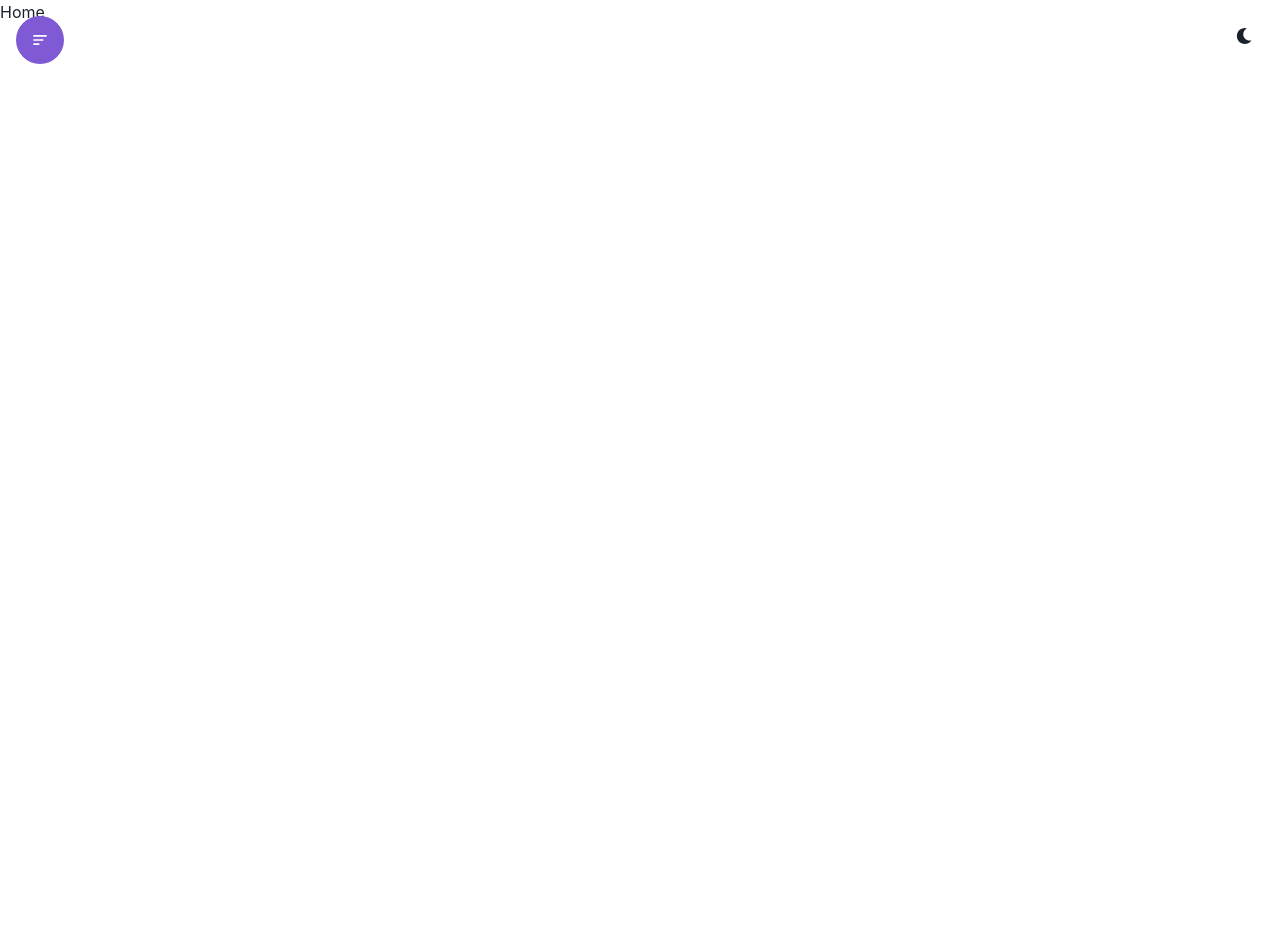
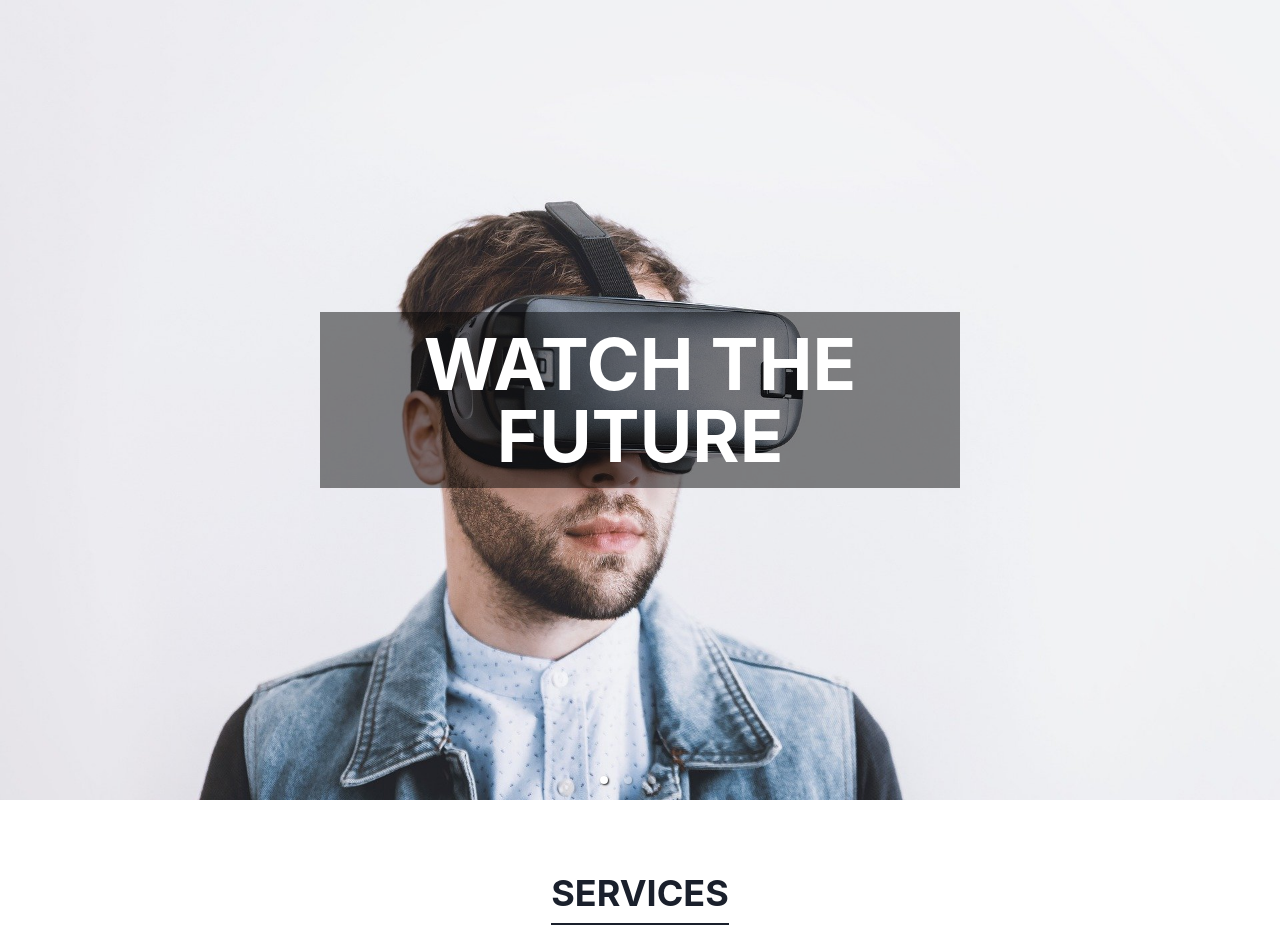
Before and after one commit to mawaisdev/UI, a React (Vite) app: page / in a window 1280 px wide. Shown: the top 952 px of the page. Before the commit the page ends 800 px from the top, so only its background shows below. Built offline with nearby package versions, Linux system fonts and the light colour scheme.

Commit message:
Carousel Complete

```diff
--- a/src/components/Home.tsx
+++ b/src/components/Home.tsx
@@ -1,5 +1,24 @@
+import { Box, Container, Heading } from '@chakra-ui/react'
+import 'react-responsive-carousel/lib/styles/carousel.min.css'
+import { MainCarousel } from './MainCarousel'
+
 const Home = () => {
-  return <div>Home</div>
+  return (
+    <Box>
+      <MainCarousel />
+      <Container maxW={'container.xl'} minH={'100vh'} p={'16'}>
+        <Heading
+          textTransform={'uppercase'}
+          py='2'
+          w={'fit-content'}
+          borderBottom={'2px solid'}
+          m={'auto'}
+        >
+          Services
+        </Heading>
+      </Container>
+    </Box>
+  )
 }
 
 export { Home }
--- /dev/null
+++ b/src/components/MainCarousel.tsx
@@ -0,0 +1,58 @@
+import { Box, Heading, HeadingProps, Image } from '@chakra-ui/react'
+import { Carousel } from 'react-responsive-carousel'
+import 'react-responsive-carousel/lib/styles/carousel.min.css'
+import img_1 from '../assets/1.jpg'
+import img_2 from '../assets/2.jpg'
+import img_3 from '../assets/3.jpg'
+import img_4 from '../assets/4.jpg'
+// import img_5 from '../assets/5.png'
+
+const headingOptions: HeadingProps = {
+  pos: 'absolute',
+  left: '50%',
+  top: '50%',
+  transform: 'translate(-50%, -50%)',
+  textTransform: 'uppercase',
+  p: '4',
+  size: '4xl',
+}
+
+const MainCarousel = () => {
+  return (
+    <Carousel
+      autoPlay={true}
+      infiniteLoop={true}
+      interval={1000}
+      showStatus={false}
+      showThumbs={false}
+      showArrows={false}
+    >
+      <Box w={'full'} h={'100vh'}>
+        <Image src={img_1} />
+        <Heading bg={'blackAlpha.600'} color={'white'} {...headingOptions}>
+          Watch the Future
+        </Heading>
+      </Box>
+      <Box w={'full'} h={'100vh'}>
+        <Image src={img_2} />
+        <Heading bg={'whiteAlpha.600'} color={'black'} {...headingOptions}>
+          Future is gaming
+        </Heading>
+      </Box>
+      <Box w={'full'} h={'100vh'}>
+        <Image src={img_3} />
+        <Heading bg={'whiteAlpha.600'} color={'black'} {...headingOptions}>
+          Gaming on Console
+        </Heading>
+      </Box>
+      <Box w={'full'} h={'100vh'}>
+        <Image src={img_4} />
+        <Heading bg={'whiteAlpha.600'} color={'black'} {...headingOptions}>
+          Nights
+        </Heading>
+      </Box>
+    </Carousel>
+  )
+}
+
+export { MainCarousel }
```
